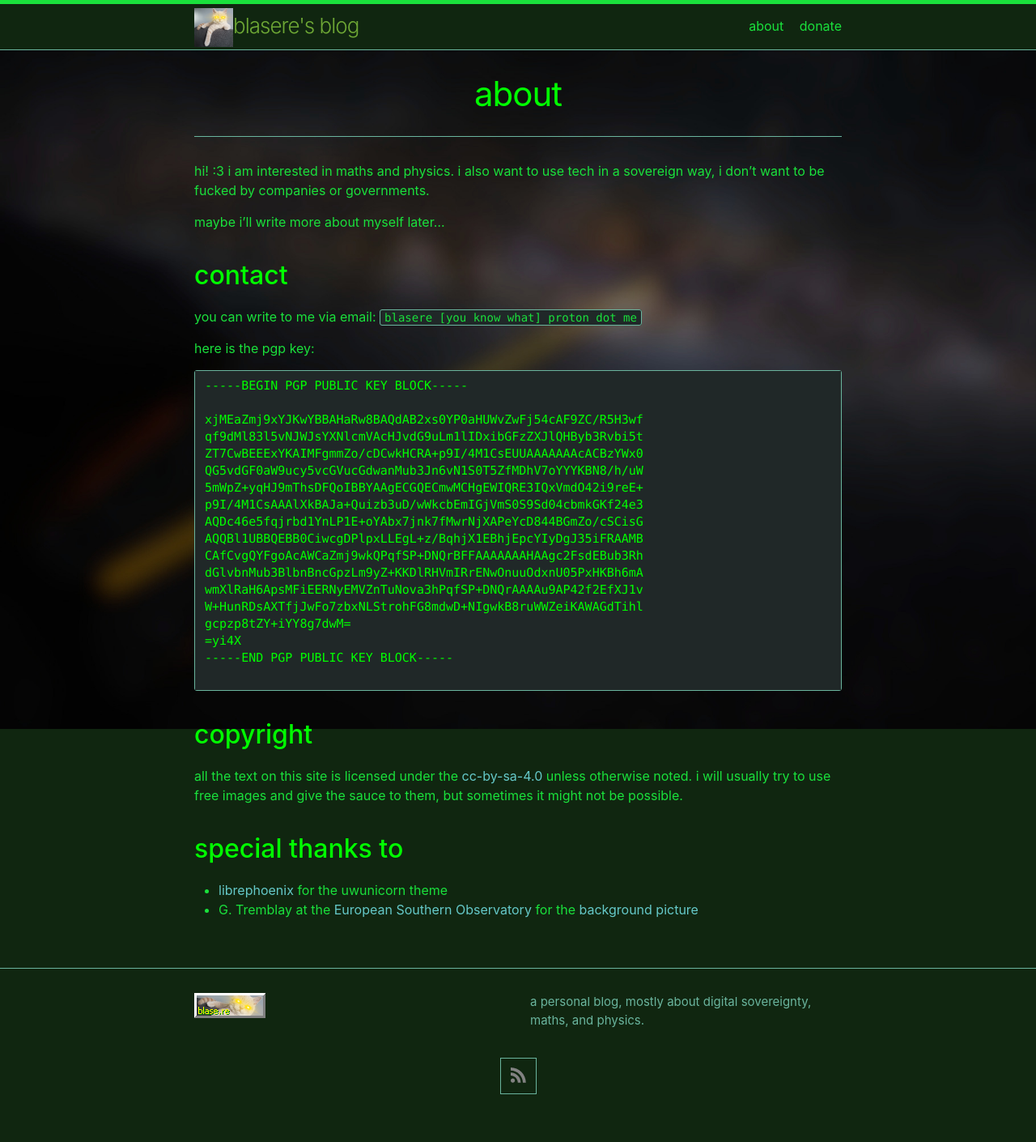
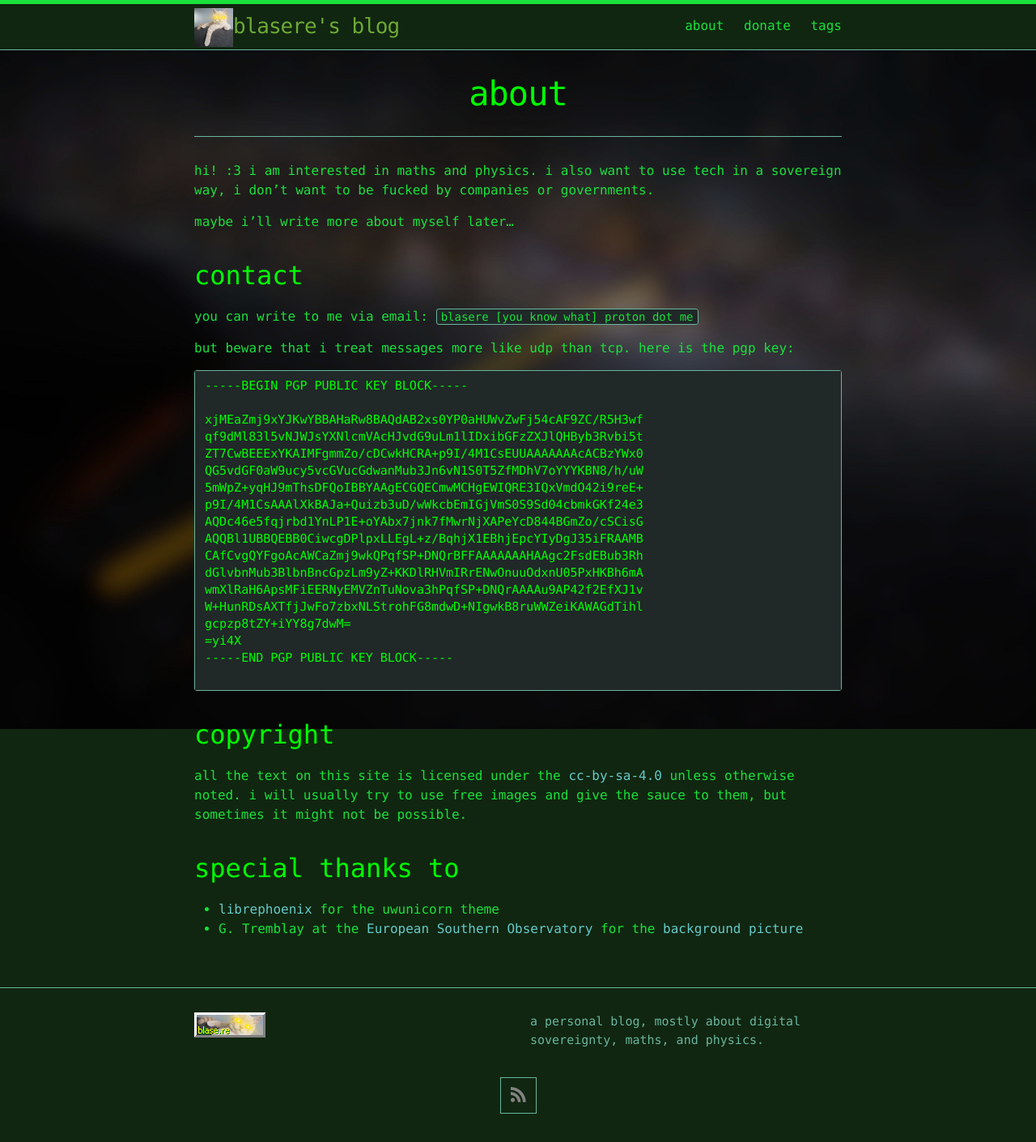
Before and after one commit to blasersky/blog, a Jekyll site: the page built from about.markdown, in a window 1280 px wide. Shown: the whole page at 81% size. Built offline with Jekyll 4.4.1, drawn with Linux system fonts in a browser that asks for light colours; nearby versions of some CDN libraries; before the commit the page ends 1386 px from its top, so only the background shows below that.

Commit message:
monospaced and added tags page

````diff
--- a/_sass/minima.scss
+++ /dev/null
@@ -1,7 +0,0 @@
-@charset "utf-8";
-
-//specify font
-@font-face {
-  font-family: "FiraMono";
-  src: url("../assets/fonts/FiraMono-Regular.woff2");
-}
--- a/_sass/minima/initialize.scss
+++ b/_sass/minima/initialize.scss
@@ -2,8 +2,16 @@
 
 // Define defaults for each variable.
 
-$base-font-family: -apple-system, system-ui, BlinkMacSystemFont, "Segoe UI", "Segoe UI Emoji", "Segoe UI Symbol", "Apple Color Emoji", Roboto, Helvetica, Arial, sans-serif !default;
-$code-font-family: "Menlo", "Inconsolata", "Consolas", "Roboto Mono", "Ubuntu Mono", "Liberation Mono", "Courier New", monospace;
+@font-face {
+  font-family: "FiraMono";
+  src: url("/assets/fonts/FiraMono-Regular.woff2");
+}
+
+//$base-font-family: -apple-system, system-ui, BlinkMacSystemFont, "Segoe UI", "Segoe UI Emoji", "Segoe UI Symbol", "Apple Color Emoji", Roboto, Helvetica, Arial, sans-serif !default;
+//gotcha!
+//$code-font-family: "Menlo", "Inconsolata", "Consolas", "Roboto Mono", "Ubuntu Mono", "Liberation Mono", "Courier New", monospace;
+$base-font-family: "Fira Mono", "SFMono-Regular", Consolas, "Liberation Mono", Menlo, Monaco, "Courier New", monospace !default;
+$code-font-family: "Fira Mono", "SFMono-Regular", Consolas, "Liberation Mono", Menlo, Monaco, "Courier New", monospace !default;
 $base-font-size:   16px !default;
 $base-font-weight: 400 !default;
 $small-font-size:  $base-font-size * 0.875 !default;
--- a/about.markdown
+++ b/about.markdown
@@ -11,7 +11,7 @@ maybe i'll write more about myself later...
 ## contact
 you can write to me via email: `blasere [you know what] proton dot me`
 
-here is the pgp key:
+but beware that i treat messages more like udp than tcp. here is the pgp key:
 ```
 -----BEGIN PGP PUBLIC KEY BLOCK-----
 
--- a/assets/css/style.scss
+++ b/assets/css/style.scss
@@ -5,3 +5,7 @@
 @import
   "minima/skins/{{ site.minima.skin | default: 'classic' }}",
   "minima/initialize";
+
+//body {
+//  font: $base-font-weight #{$base-font-size}/#{$base-line-height} $base-font-family !important;
+//}
````
Also changed, not shown: tags.markdown (added, +14 -0 lines), _sass/minima/custom-variables.scss (line endings or trailing spaces).
